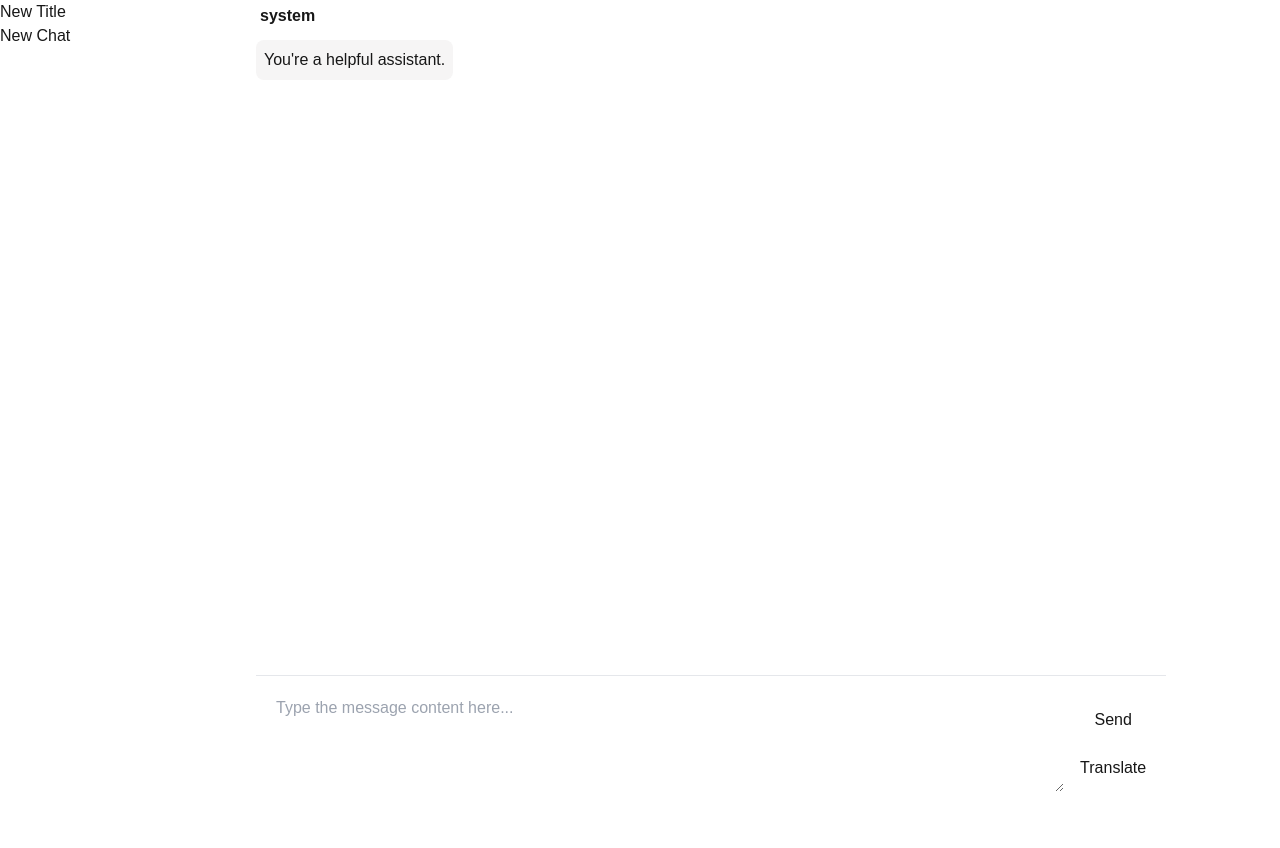
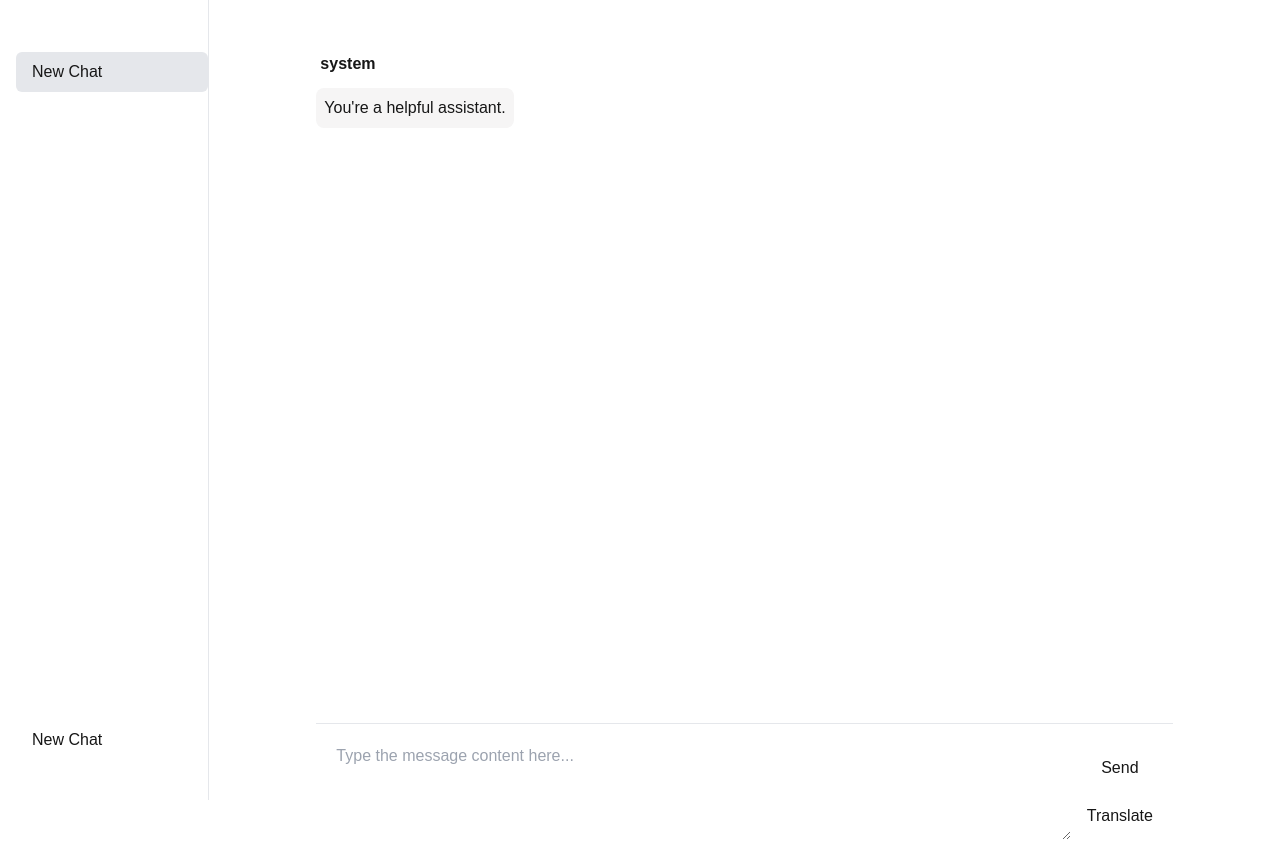
Before and after one commit to Orenoid/BabelFish, a Next.js app: page / in a window 1280 px wide. Both pictures are taken after a click on the button "New Chat". Before the commit the page ends 800 px from the top, so only its background shows below. Built offline with nearby package versions, Linux system fonts and the light colour scheme.

Commit message:
feat: layout and style adjustment

```diff
--- a/src/app/chat/components/chat.tsx
+++ b/src/app/chat/components/chat.tsx
@@ -1,15 +1,19 @@
 "use client";
 
-import { Dispatch, SetStateAction, useState } from "react";
-import { AddMesssageInChat, type Message } from "../lib/chat"; // Changed to type-only import
+import { useEffect, useState } from "react";
+import { AddMesssageInChat, ChatLoader, type Message } from "../lib/chat"; // Changed to type-only import
 
-export function Chat({ chatID, messageList, setMessageList, className = "" }: {
+export function Chat({ chatID, loadChatByID, className = "" }: {
     chatID: string,
-    messageList: Message[]
-    setMessageList: Dispatch<SetStateAction<Message[]>>
+    loadChatByID: ChatLoader
     className?: string;
 }) {
-    // const [messageList, setMessageList] = useState<Message[]>(messageList);
+    const [messageList, setMessageList] = useState<Message[]>([]);
+
+    useEffect(() => {
+        const messageList = loadChatByID(chatID)
+        setMessageList(messageList)
+    }, [chatID, loadChatByID])
 
     async function addMesssage({ content, role = "user" }: { content: string, role?: string }) {
         setMessageList(prev => [...prev, { role, content }]);
--- a/src/app/chat/components/chatList.tsx
+++ b/src/app/chat/components/chatList.tsx
@@ -10,19 +10,19 @@ interface ChatSelectionListProps {
     className?: string;
 }
 
-export function ChatSelectionList({chatSelectionListLoader, className = "" }: ChatSelectionListProps) {
+export function ChatSelectionList({ chatSelectionListLoader, className = "" }: ChatSelectionListProps) {
 
     const chatSelectionList = useAppSelector((state) => state.chatSelectionList)
     const dispatch = useAppDispatch()
 
 
-    useEffect(()=>{
+    useEffect(() => {
         const chatSelectionList2 = chatSelectionListLoader()
         dispatch(setChatSelectionList(chatSelectionList2.chatSelectionList))
         let chatIDToSelect: string | undefined
         if (chatSelectionList2.currentSelectedChatID === undefined &&
             chatSelectionList2.chatSelectionList.length > 0) {
-                chatIDToSelect = chatSelectionList2.chatSelectionList[0].id
+            chatIDToSelect = chatSelectionList2.chatSelectionList[0].id
         } else if (chatSelectionList2.currentSelectedChatID) {
             chatIDToSelect = chatSelectionList2.currentSelectedChatID
         }
@@ -31,33 +31,33 @@ export function ChatSelectionList({chatSelectionListLoader, className = "" }: Ch
         }
     }, [chatSelectionListLoader, dispatch])
 
-return <div className={className}>
-        {chatSelectionList.selectionList.map((item)=>{
-            return <ChatSelection id={item.id} key={item.id} title={item.title}/>
+    return <div className={`${className}`}>
+        {chatSelectionList.selectionList.map((item) => {
+            return <ChatSelection className={item.id === chatSelectionList.currentChatID? "bg-gray-200":""}
+             id={item.id} key={item.id} title={item.title} />
         })}
     </div>
 
 }
 
-export function NewChat({addNewChat2,  className = "" }: { addNewChat2: AddNewChat, className?: string }) {
+export function NewChat({ addNewChat2, className = "" }: { addNewChat2: AddNewChat, className?: string }) {
     const dispatch = useAppDispatch()
     const handleClick = () => {
-        const chatSelection = addNewChat2("New Title", [{"role": "system", "content": "You're a helpful assistant."}])
+        const chatSelection = addNewChat2("New Chat", [{ "role": "system", "content": "You're a helpful assistant." }])
         dispatch(addNewChat(chatSelection.chatSelection))
     }
 
-    return <div className={className}>
+    return <div className={`pl-4 ${className}`}>
         <button onClick={handleClick}>New Chat</button>
     </div>
 }
 
-export function ChatSelection({id, title, className = ""}: {id: string, title: string, className?: string}){
-    // const tmp = useAppSelector((state) => state.chatSelectionList)
+export function ChatSelection({ id, title, className = "" }: { id: string, title: string, className?: string }) {
     const dispatch = useAppDispatch()
     const handleClick = () => {
         dispatch(setCurrentChatID(id))
     }
-    return <div className={className} onClick={handleClick}>
+    return <div className={`pl-4 py-2 my-1 cursor-pointer rounded-md hover:bg-gray-200 ${className}`} onClick={handleClick}>
         <span>{title}</span>
     </div>
 }
--- a/src/app/page.tsx
+++ b/src/app/page.tsx
@@ -1,33 +1,24 @@
 "use client"
-import { useEffect, useState } from "react";
 import { Chat } from "./chat/components/chat";
 import { ChatSelectionList, NewChat } from "./chat/components/chatList";
-import { AddNewChat, LoadChatByIDFromLocalStorage, LoadChatSelectionListFromLocalStorage, type Message } from "./chat/lib/chat";
+import { AddNewChat, LoadChatByIDFromLocalStorage, LoadChatSelectionListFromLocalStorage } from "./chat/lib/chat";
 import { useAppSelector } from "./hooks";
 
 export default function Home() {
 
   const chatSelectionList = useAppSelector((state) => state.chatSelectionList)
   const chatSelected = chatSelectionList.currentChatID !== undefined
-  const [messageList, setMessageList] = useState<Message[]>([])
-
-  useEffect(()=>{
-    if (chatSelectionList.currentChatID !== undefined) {
-      const messageList = LoadChatByIDFromLocalStorage(chatSelectionList.currentChatID)
-      setMessageList(messageList)
-    }
-  }, [chatSelectionList.currentChatID])
 
   return (
     <div className="flex flex-row h-full">
       {/* sidebar */}
-      <div className="flex flex-col w-[160px]">
-        <ChatSelectionList chatSelectionListLoader={LoadChatSelectionListFromLocalStorage}/>
-        <NewChat addNewChat2={AddNewChat}/>
+      <div className="flex flex-col border-r w-[250px]">
+        <ChatSelectionList className="ml-4 mt-12 flex-1 overflow-y-auto" chatSelectionListLoader={LoadChatSelectionListFromLocalStorage}/>
+        <NewChat className="ml-4 mb-12" addNewChat2={AddNewChat}/>
       </div>
       {/* chat */}
-      {chatSelected && <div className="flex flex-col h-full w-full">
-        <Chat chatID={chatSelectionList.currentChatID as string} className="h-full w-full" messageList={messageList} setMessageList={setMessageList} />
+      {chatSelected && <div className="flex flex-col h-full w-full mt-12">
+        <Chat chatID={chatSelectionList.currentChatID as string} className="h-full w-full" loadChatByID={LoadChatByIDFromLocalStorage} />
       </div>}
     </div>
   );
```
